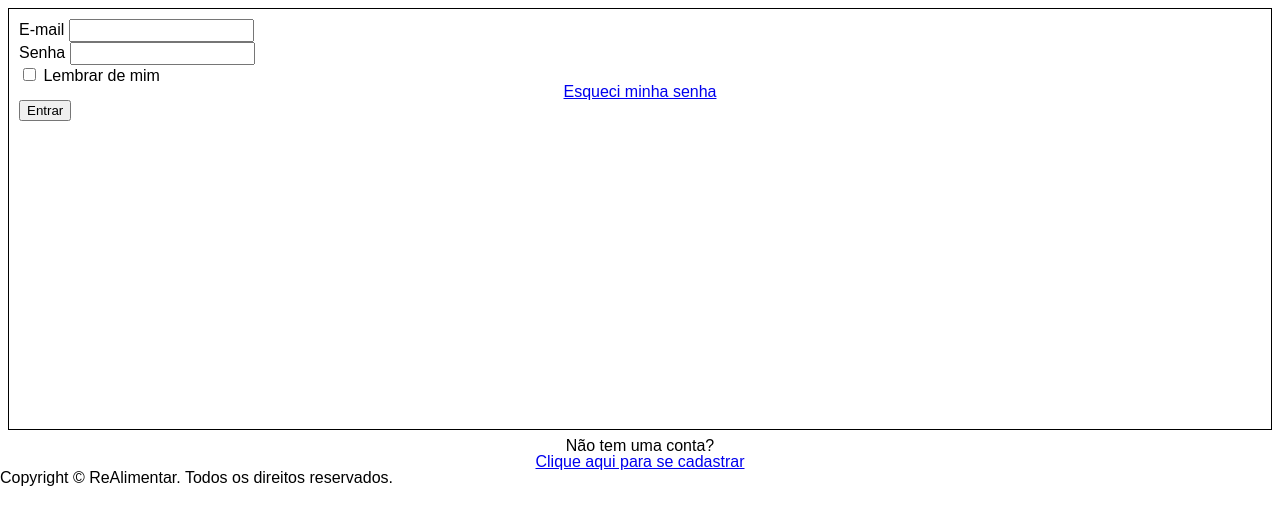
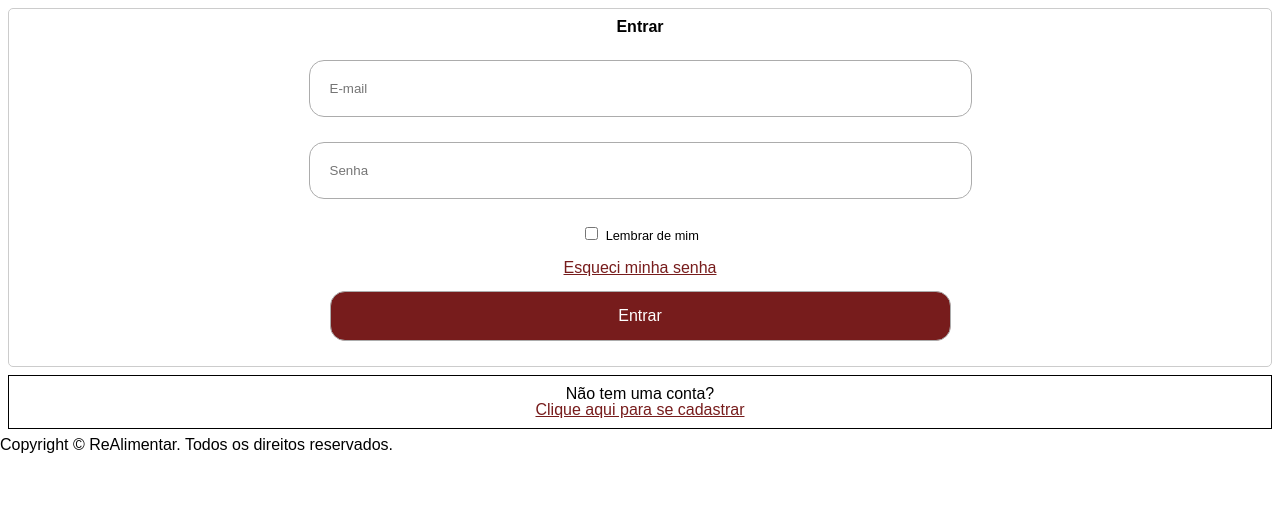
Before and after one commit to guitsv/projeto-realimentar, a plain HTML site: page login.html in a window 1280 px wide. Drawn offline with Linux system fonts and the light colour scheme.

Commit message:
login ok

```diff
--- a/login.html
+++ b/login.html
@@ -13,26 +13,28 @@
 
 </head>
 <body>
+
   <form>
+    <h2>Entrar</h2>
     <div class="campo-email">
-      <label for="email" class="form-label">E-mail</label>
-      <input type="email" class="form-control" id="idEmail">
+      <label for="email" class="form-label"></label>
+      <input type="email" placeholder="E-mail" class="form-control" id="idEmail">
     </div>
     <div class="campo-senha">
-      <label for="senha" class="form-label">Senha</label>
-      <input type="password" class="form-control" id="idSenha">
+      <label for="senha" class="form-label"></label>
+      <input type="password" placeholder="Senha" class="form-control" id="idSenha">
     </div>
     <div class="caixa-lembrar">
-      <input type="checkbox" class="form-check-input" id="idLembrar">
+      <input type="checkbox" class="form-check" id="idLembrar">
       <label class="form-check-label" for="caixa">Lembrar de mim</label>
     </div>
-    <p><a href="reset-senha">Esqueci minha senha</a></p>
+    <p class="link"><a href="reset-senha.html">Esqueci minha senha</a></p>
     <button type="submit" class="btn">Entrar</button>
   </form>
 
   <div class="cadastro">
     <p>Não tem uma conta?</p>
-    <p><a href="cadastro.html">Clique aqui para se cadastrar</a></p>
+    <p class="link"><a href="cadastro.html">Clique aqui para se cadastrar</a></p>
   </div>
 
   <footer><footer>Copyright © ReAlimentar. Todos os direitos reservados.</footer></footer>
--- a/src/styles/forms.css
+++ b/src/styles/forms.css
@@ -1,21 +1,65 @@
 form {
-    border: 1px black solid;
-    height: 50vh;
+    border: 1px solid #ccc;
+    border-radius: 5px;
     display: block;
     justify-content:center;
     align-items: center;
     padding: 0.625rem;
     margin: .5rem;
-}
-
-input {
-    padding: 2px;
-}
-
-p {
     text-align: center;
 }
 
+.campo-email, .campo-senha{
+    display: block;
+    margin: 25px 0;
+}
+
+.form-control{
+    padding: 20px;
+    border: 1px solid #acacac;
+    border-radius: 15px;
+    width: 50%;
+}
+
+.form-check {
+    margin-bottom: 20px;
+}
+
+.form-check-label {
+    font-size: 0.8em;
+}
+
 .btn {
+    margin: 15px 0;
+    padding: 15px;
+    border: 1px solid #acacac;
+    border-radius: 15px;
+    width: 50%;
+    background-color: var(--cor-tema);
+    color: white;
+    font-size: 1em;
+}
 
+.cadastro {
+    border: 1px black solid;
+    display: block;
+    justify-content:center;
+    align-items: center;
+    padding: 0.625rem;
+    margin: .5rem;
+    text-align: center;
 }
+
+.link a {
+    color: var(--cor-tema);
+}
+
+/*Especificidades do cadastro */
+
+.formulario {
+    display: none;
+    margin-top: 20px;
+    padding: 15px;
+    border: 1px solid #ccc;
+    border-radius: 5px;
+}
```
Also changed, not shown: cadastro.html (+90 -14 lines).
